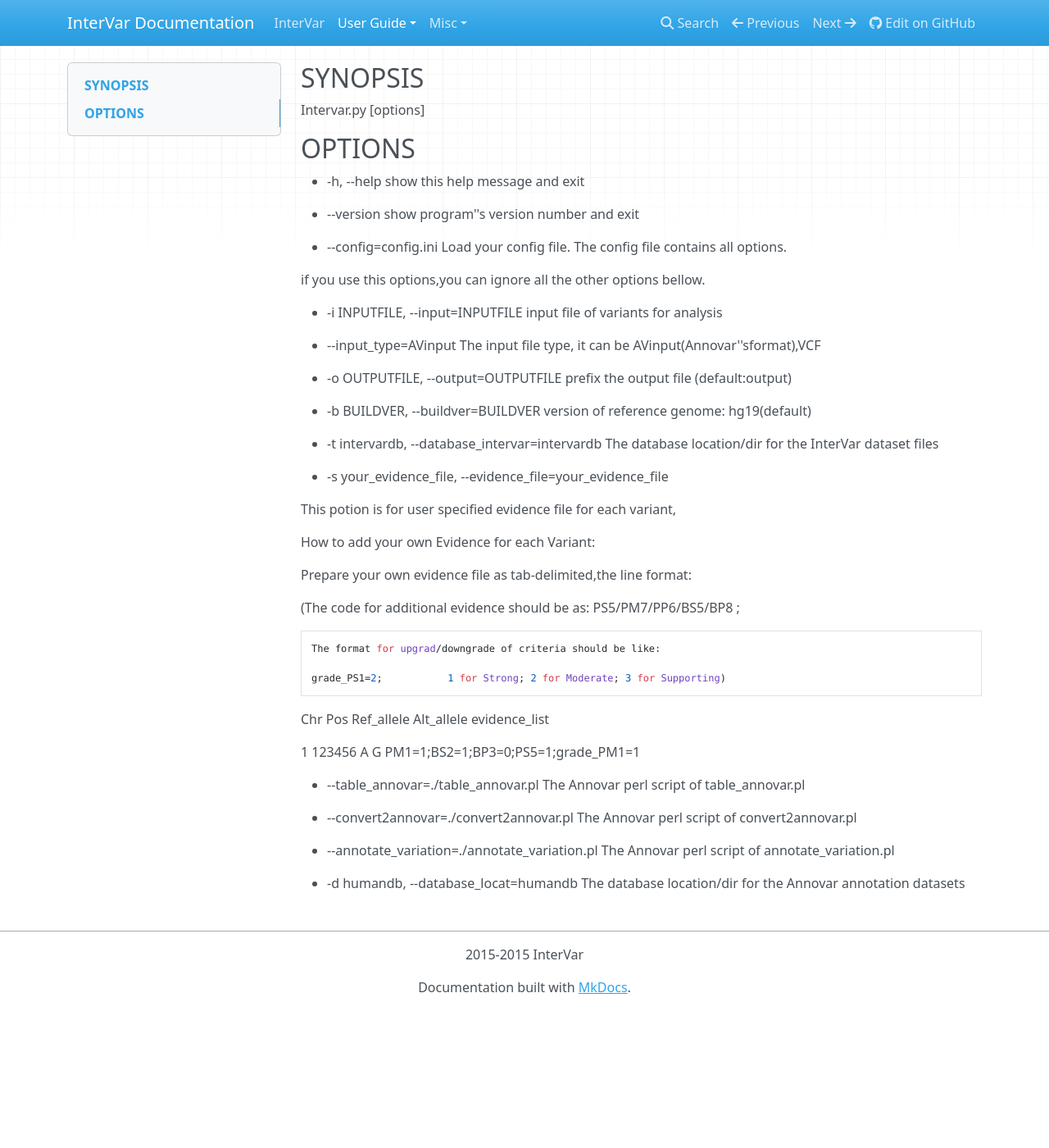
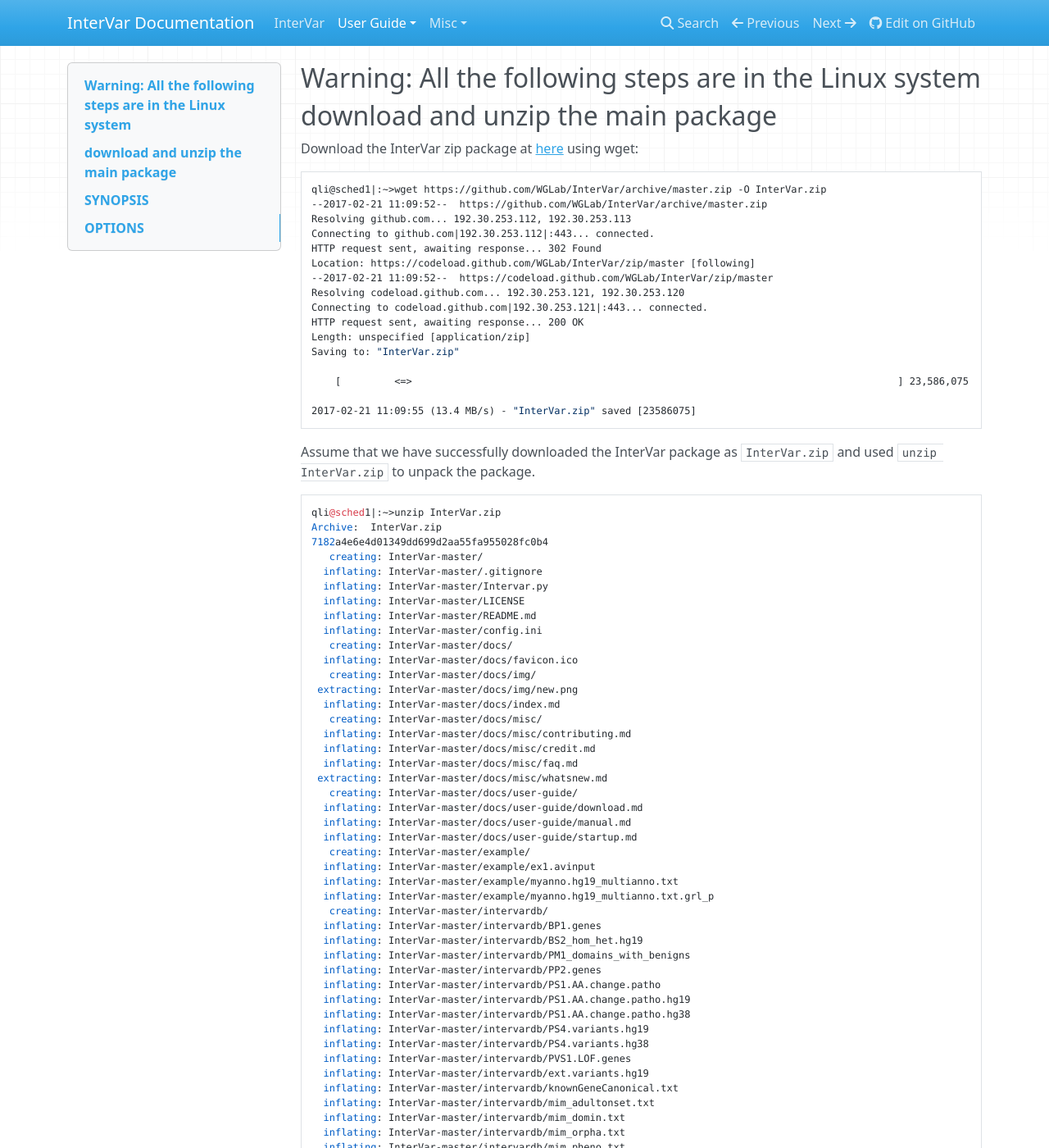
Before and after one commit to WGLab/InterVar, an MkDocs documentation site: the page built from docs/user-guide/manual.md, in a window 1280 px wide and 1400 px high. Shown: the whole window at 82% size. Built offline with MkDocs 1.6.1, drawn with Linux system fonts in a browser that asks for light colours; nearby versions of some CDN libraries; old or Windows-style settings are respelled for this version of MkDocs; some of the changed text lies outside the part shown.

Commit message:
doc update

````diff
--- a/docs/user-guide/manual.md
+++ b/docs/user-guide/manual.md
@@ -1,3 +1,84 @@
+## Warning: All the following steps are in the Linux system
+
+## download and  unzip the main package
+
+Download the InterVar zip package at [here](https://github.com/WGLab/InterVar/archive/master.zip) using wget:
+
+```
+qli@sched1|:~>wget https://github.com/WGLab/InterVar/archive/master.zip -O InterVar.zip
+--2017-02-21 11:09:52--  https://github.com/WGLab/InterVar/archive/master.zip
+Resolving github.com... 192.30.253.112, 192.30.253.113
+Connecting to github.com|192.30.253.112|:443... connected.
+HTTP request sent, awaiting response... 302 Found
+Location: https://codeload.github.com/WGLab/InterVar/zip/master [following]
+--2017-02-21 11:09:52--  https://codeload.github.com/WGLab/InterVar/zip/master
+Resolving codeload.github.com... 192.30.253.121, 192.30.253.120
+Connecting to codeload.github.com|192.30.253.121|:443... connected.
+HTTP request sent, awaiting response... 200 OK
+Length: unspecified [application/zip]
+Saving to: "InterVar.zip"
+
+    [         <=>                                                                                  ] 23,586,075  13.4M/s   in 1.7s
+
+2017-02-21 11:09:55 (13.4 MB/s) - "InterVar.zip" saved [23586075]
+```
+
+
+
+Assume that we have successfully  downloaded the InterVar package as `InterVar.zip` and used `unzip InterVar.zip` to unpack the package.
+
+```
+qli@sched1|:~>unzip InterVar.zip
+Archive:  InterVar.zip
+7182a4e6e4d01349dd699d2aa55fa955028fc0b4
+   creating: InterVar-master/
+  inflating: InterVar-master/.gitignore
+  inflating: InterVar-master/Intervar.py
+  inflating: InterVar-master/LICENSE
+  inflating: InterVar-master/README.md
+  inflating: InterVar-master/config.ini
+   creating: InterVar-master/docs/
+  inflating: InterVar-master/docs/favicon.ico
+   creating: InterVar-master/docs/img/
+ extracting: InterVar-master/docs/img/new.png
+  inflating: InterVar-master/docs/index.md
+   creating: InterVar-master/docs/misc/
+  inflating: InterVar-master/docs/misc/contributing.md
+  inflating: InterVar-master/docs/misc/credit.md
+  inflating: InterVar-master/docs/misc/faq.md
+ extracting: InterVar-master/docs/misc/whatsnew.md
+   creating: InterVar-master/docs/user-guide/
+  inflating: InterVar-master/docs/user-guide/download.md
+  inflating: InterVar-master/docs/user-guide/manual.md
+  inflating: InterVar-master/docs/user-guide/startup.md
+   creating: InterVar-master/example/
+  inflating: InterVar-master/example/ex1.avinput
+  inflating: InterVar-master/example/myanno.hg19_multianno.txt
+  inflating: InterVar-master/example/myanno.hg19_multianno.txt.grl_p
+   creating: InterVar-master/intervardb/
+  inflating: InterVar-master/intervardb/BP1.genes
+  inflating: InterVar-master/intervardb/BS2_hom_het.hg19
+  inflating: InterVar-master/intervardb/PM1_domains_with_benigns
+  inflating: InterVar-master/intervardb/PP2.genes
+  inflating: InterVar-master/intervardb/PS1.AA.change.patho
+  inflating: InterVar-master/intervardb/PS1.AA.change.patho.hg19
+  inflating: InterVar-master/intervardb/PS1.AA.change.patho.hg38
+  inflating: InterVar-master/intervardb/PS4.variants.hg19
+  inflating: InterVar-master/intervardb/PS4.variants.hg38
+  inflating: InterVar-master/intervardb/PVS1.LOF.genes
+  inflating: InterVar-master/intervardb/ext.variants.hg19
+  inflating: InterVar-master/intervardb/knownGeneCanonical.txt
+  inflating: InterVar-master/intervardb/mim_adultonset.txt
+  inflating: InterVar-master/intervardb/mim_domin.txt
+  inflating: InterVar-master/intervardb/mim_orpha.txt
+  inflating: InterVar-master/intervardb/mim_pheno.txt
+  inflating: InterVar-master/intervardb/mim_recessive.txt
+  inflating: InterVar-master/intervardb/orpha.txt
+  inflating: InterVar-master/mkdocs.yml
+```
+
+
+
 ## SYNOPSIS
 
 Intervar.py [options]
````
Also changed, not shown: docs/user-guide/download.md (+13 -0 lines), docs/user-guide/startup.md (+12 -5 lines).
